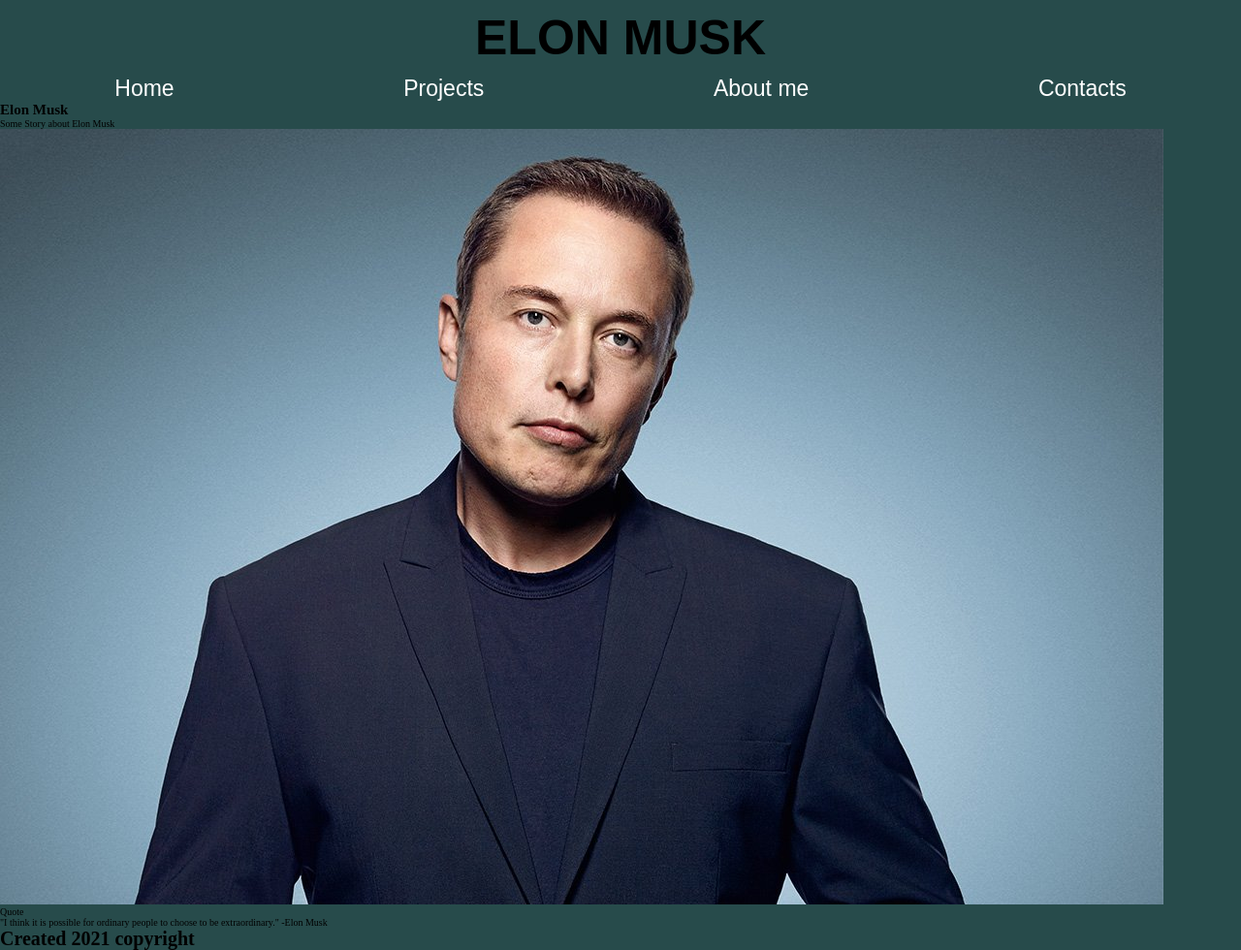
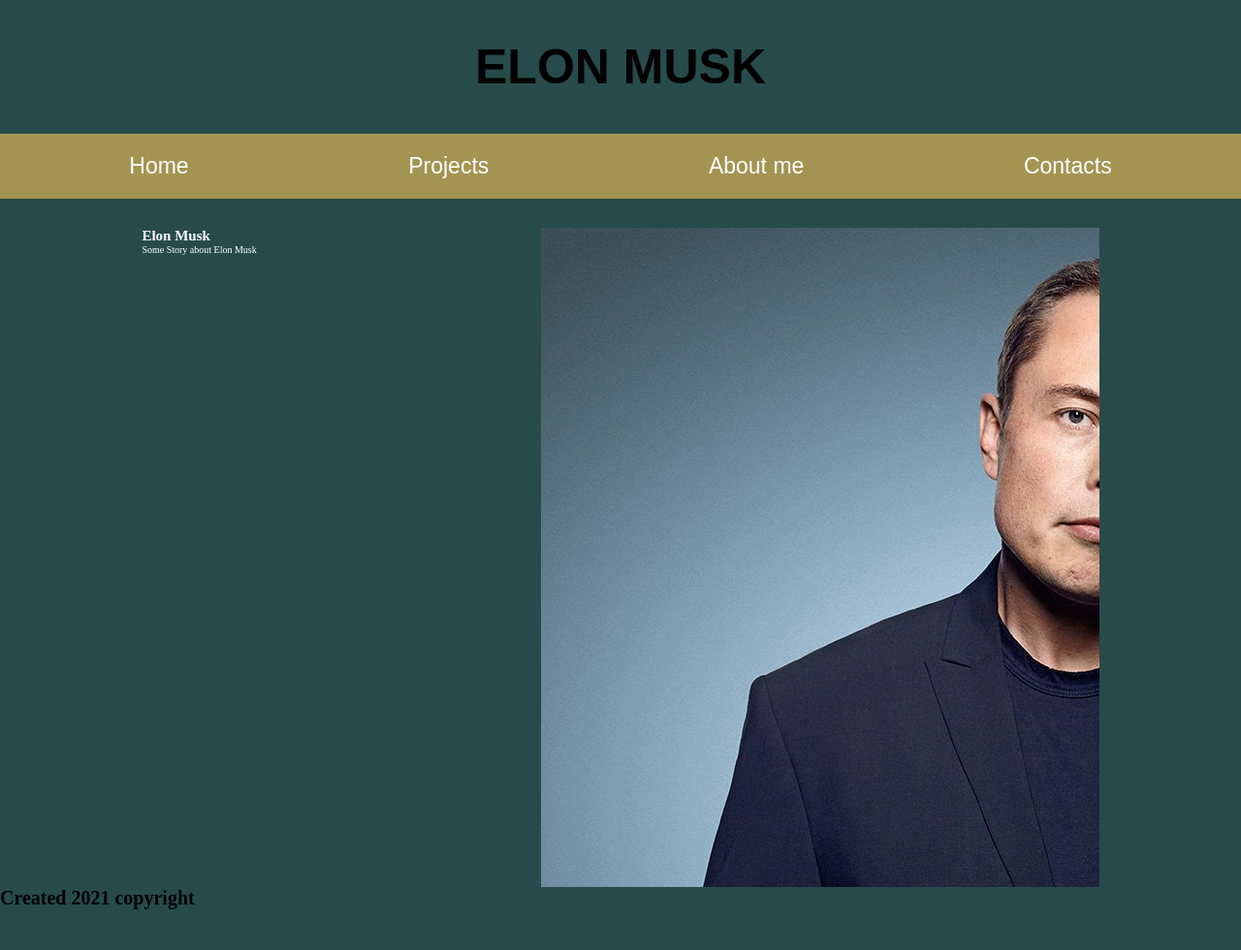
Before and after one commit to Dealibros/FE21-CSS-DAY5-AndreaMikula-MartinObermayer, a plain HTML site: page CSSDay5Basic/index.html in a window 1280 px wide. Shown: the whole page at 97% size. After the commit the page ends 938 px from the top, so only its background shows below. Drawn offline with Linux system fonts and the light colour scheme.

Commit message:
add: scss rules & structure

```diff
--- a/CSSDay5Basic/Styles/style.scss
+++ b/CSSDay5Basic/Styles/style.scss
@@ -1,3 +1,7 @@
+/* ==========================================================================
+                           General
+========================================================================== */
+
 *{
     margin:0;
     padding: 0;
@@ -11,6 +15,7 @@
     background-color: rgb(39, 75, 75);
 }
 
+$main-textcolor: white;
 
 /* ==========================================================================
                            Nav section
@@ -19,9 +24,17 @@
     margin: 0 auto;
     width: 100%;
     text-align: center;
+
+    h1 {
+        font-size: 5rem;
+        font-weight: 800;
+        font-family: sans-serif;
+        padding: 4rem;
+
+    }
 }
 
-
+/*
 header h1 {
     font-size: 5rem;
     font-weight: 800;
@@ -29,35 +42,55 @@
     padding: 1rem;
 
 }
+*/
+nav {
+    padding: 2rem;
+    margin-bottom: 3rem;
+    background-color: #a39452;
+
     ul {
         display: flex;
         flex-direction: row;
         justify-content: space-around;
-
-
     }
 
     li {
         list-style: none;
         font-size: 2.3rem;
         font-family: sans-serif;
-
     }
 
     a {
         text-decoration: none;
-    color: white;
-
+        color: $main-textcolor;
     }
-
-
+}
 
 
 /* ==========================================================================
                            Main section
 ========================================================================== */
 
+main {
+    display: flex;
+    justify-content: space-around;
+    height: 85vh;
 
+    h1 {
+        color: $main-textcolor;
+    }
+
+    p {
+        color: $main-textcolor;
+    }
+
+    .hero-image {
+        width: 45%;
+        min-height: 60%;
+        background-image: url(/CSSDay5Basic/Images/elon-musk.jpg);
+        object-fit: cover;
+    }
+}
 
 
 figure {
@@ -65,7 +98,7 @@
       width: 45%;
 }
 
-figure img {
+img {
 
 
 }
--- a/CSSDay5Basic/index.html
+++ b/CSSDay5Basic/index.html
@@ -1,5 +1,6 @@
 <!DOCTYPE html>
 <html lang="en">
+
 <head>
     <meta charset="UTF-8">
     <meta http-equiv="X-UA-Compatible" content="IE=edge">
@@ -7,6 +8,7 @@
     <link rel="stylesheet" href="Styles/style.css">
     <title>Document</title>
 </head>
+
 <body>
     <header>
         <h1>ELON MUSK</h1>
@@ -26,10 +28,11 @@
             <p>Some Story about Elon Musk</p>
         </section>
         <section class="hero-image">
-<figure><img src="/FE21-CSS-DAY5-AndreaMikula-MartinObermayer/CSSDay5Basic/Images/elon-musk.jpg" alt="Elon Musk">
+            <!-- <figure><img src="Images/elon-musk.jpg"
+                    alt="Elon Musk">
                 <figcaption> Quote <br>
                     "I think it is possible for ordinary people to choose to be extraordinary." -Elon Musk </figcaption>
-</figure>
+            </figure> -->
         </section>
     </main>
 
@@ -37,4 +40,5 @@
         <h1>Created 2021 copyright </h1>
     </footer>
 </body>
+
 </html>
```
Also changed, not shown: CSSDay5Basic/Styles/style.css, 1 other file. Lines whose indentation alone changed are shown as unchanged.
